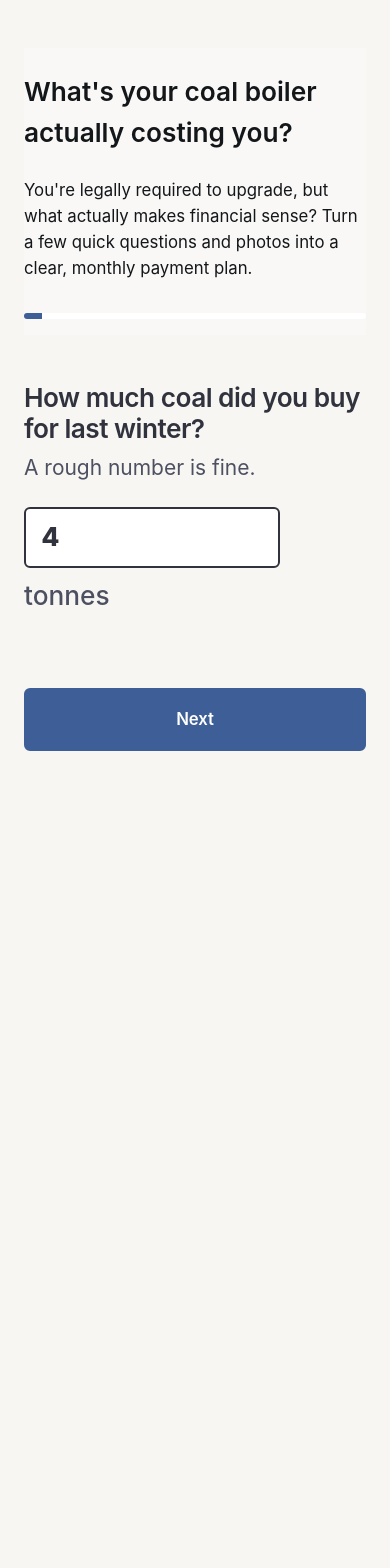
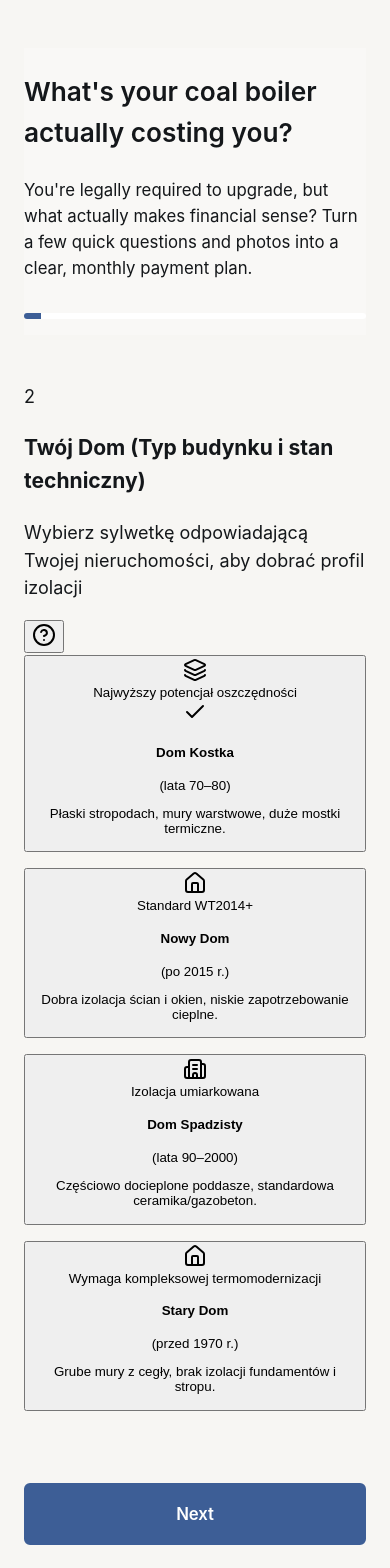
Before and after one commit to almahdc/HeatFit, a React (Vite) app: page / in a window 390 px wide. Shown: the top 1568 px of the page. Before the commit the page ends 1074 px from the top, so only its background shows below. Built offline with nearby package versions, Linux system fonts and the light colour scheme.

Commit message:
Add Archetype

```diff
--- a/package.json
+++ b/package.json
@@ -25,6 +25,7 @@
   },
   "dependencies": {
     "deploy": "^1.1.0",
+    "lucide-react": "^1.42.0",
     "npm": "^11.19.0",
     "react": "^18.3.1",
     "react-dom": "^18.3.1",
--- a/src/App.tsx
+++ b/src/App.tsx
@@ -35,6 +35,9 @@ import {
 import * as C from "./data/constants.pl";
 import { StyleTile } from "./StyleTile";
 
+import HouseTypeSelector from "./HouseTypeSelector";
+import { HouseArchetypeId } from "./Archetype";
+
 const zl = (n: number) => Math.round(n).toLocaleString("pl-PL");
 const band = (r: Range) => `${zl(r.low)} \u2013 ${zl(r.high)}`;
 
@@ -98,6 +101,7 @@ function toBand(b: C.SourcedBand): Range {
 // calculator that asks for floor area, and asking it first means the valuable
 // answer is given before any admin questions have a chance to lose people.
 const STEP_IDS = [
+  "houseType",
   "coalBought",
   "coalLeftOver",
   "coalType",
@@ -122,6 +126,24 @@ const STEP_IDS = [
 type StepId = (typeof STEP_IDS)[number];
 const idx = (id: StepId) => STEP_IDS.indexOf(id);
 
+export const CalculatorStep1Page: React.FC = () => {
+  const [selectedHouse, setSelectedHouse] =
+    useState<HouseArchetypeId>("kostka");
+
+  const handleHouseChange = (id: HouseArchetypeId) => {
+    setSelectedHouse(id);
+  };
+
+  return (
+    <div className="max-w-4xl mx-auto py-8 px-4">
+      <HouseTypeSelector
+        selectedHouseId={selectedHouse}
+        onSelectHouse={handleHouseChange}
+      />
+    </div>
+  );
+};
+
 export default function App() {
   // Route check: show style tile if requested
   const showStyleTile =
@@ -131,6 +153,8 @@ export default function App() {
   }
 
   // --- what they burn -------------------------------------------------------
+  const [selectedHouse, setSelectedHouse] =
+    useState<HouseArchetypeId>("kostka");
   const [coalBought, setCoalBought] = useState(4);
   const [coalLeftOver, setCoalLeftOver] = useState(0);
   const [coalType, setCoalType] = useState<C.CoalType>("orzech");
@@ -554,6 +578,27 @@ export default function App() {
               }}
             />
           </div>
+        </div>
+      )}
+
+      {showStep("houseType") && (
+        <div
+          ref={setStepRef("houseType")}
+          className={`step-block ${isActive("houseType") ? "active" : ""}`}
+        >
+          <HouseTypeSelector
+            selectedHouseId={selectedHouse}
+            onSelectHouse={setSelectedHouse}
+            className="mb-6"
+          />
+          {isActive("houseType") && (
+            <div className="step-nav">
+              <span /> {/* Empty spacer for alignment */}
+              <button type="button" className="btn-primary" onClick={next}>
+                Next
+              </button>
+            </div>
+          )}
         </div>
       )}
 
--- /dev/null
+++ b/src/ArchetypeData.tsx
@@ -0,0 +1,54 @@
+import { HouseArchetype } from "./Archetype";
+
+export const HOUSE_ARCHETYPES: HouseArchetype[] = [
+  {
+    id: "kostka",
+    title: "Dom Kostka",
+    subtitle: "lata 70–80",
+    description: "Płaski stropodach, mury warstwowe, duże mostki termiczne.",
+    badge: {
+      text: "Najwyższy potencjał oszczędności",
+      variant: "success",
+    },
+    defaultEnergyDemand: 160,
+    subsidyPriority: "highest",
+  },
+  {
+    id: "nowy-dom",
+    title: "Nowy Dom",
+    subtitle: "po 2015 r.",
+    description:
+      "Dobra izolacja ścian i okien, niskie zapotrzebowanie cieplne.",
+    badge: {
+      text: "Standard WT2014+",
+      variant: "neutral",
+    },
+    defaultEnergyDemand: 65,
+    subsidyPriority: "standard",
+  },
+  {
+    id: "spadzisty",
+    title: "Dom Spadzisty",
+    subtitle: "lata 90–2000",
+    description:
+      "Częściowo docieplone poddasze, standardowa ceramika/gazobeton.",
+    badge: {
+      text: "Izolacja umiarkowana",
+      variant: "neutral",
+    },
+    defaultEnergyDemand: 115,
+    subsidyPriority: "high",
+  },
+  {
+    id: "stary-przed-1970",
+    title: "Stary Dom",
+    subtitle: "przed 1970 r.",
+    description: "Grube mury z cegły, brak izolacji fundamentów i stropu.",
+    badge: {
+      text: "Wymaga kompleksowej termomodernizacji",
+      variant: "warning",
+    },
+    defaultEnergyDemand: 220,
+    subsidyPriority: "highest",
+  },
+];
--- /dev/null
+++ b/src/HouseTypeSelector.tsx
@@ -0,0 +1,154 @@
+import { Building2, Home, Layers, Check, HelpCircle } from "lucide-react";
+import { HouseArchetypeId, HouseSelectorProps, HouseBadge } from "./Archetype";
+import { HOUSE_ARCHETYPES } from "./ArchetypeData";
+
+/** Pomocniczy komponent renderujący ikonę dla danego typu budynku */
+const HouseIcon: React.FC<{ id: HouseArchetypeId; isSelected: boolean }> = ({
+  id,
+  isSelected,
+}) => {
+  const iconClasses = `w-5 h-5 transition-colors ${
+    isSelected ? "text-[#16697a]" : "text-slate-500"
+  }`;
+
+  switch (id) {
+    case "kostka":
+      return <Layers className={iconClasses} />;
+    case "nowy-dom":
+      return <Home className={iconClasses} />;
+    case "spadzisty":
+      return <Building2 className={iconClasses} />;
+    case "stary-przed-1970":
+      return <Home className={iconClasses} />;
+    default:
+      return <Building2 className={iconClasses} />;
+  }
+};
+
+/** Renderowanie badge'a informacyjnego */
+const BadgeTag: React.FC<{ badge: HouseBadge; isSelected: boolean }> = ({
+  badge,
+  isSelected,
+}) => {
+  const getVariantStyles = () => {
+    switch (badge.variant) {
+      case "success":
+        return "bg-emerald-50 text-emerald-700 border-emerald-200";
+      case "warning":
+        return "bg-amber-50 text-amber-700 border-amber-200";
+      case "neutral":
+      default:
+        return "bg-slate-100 text-slate-600 border-slate-200";
+    }
+  };
+
+  return (
+    <span
+      className={`text-[11px] font-semibold px-2 py-0.5 rounded-full border tracking-tight ${getVariantStyles()}`}
+    >
+      {badge.text}
+    </span>
+  );
+};
+
+export const HouseTypeSelector: React.FC<HouseSelectorProps> = ({
+  selectedHouseId,
+  onSelectHouse,
+  className = "",
+}) => {
+  return (
+    <div
+      className={`bg-white rounded-2xl border border-slate-200/80 p-6 shadow-sm ${className}`}
+    >
+      {/* Nagłówek sekcji */}
+      <div className="flex items-center justify-between mb-4">
+        <div className="flex items-center gap-3">
+          <span className="flex items-center justify-center w-7 h-7 rounded-lg bg-[#16697a] text-white font-bold text-sm">
+            2
+          </span>
+          <div>
+            <h3 className="text-base font-bold text-slate-900 tracking-tight">
+              Twój Dom (Typ budynku i stan techniczny)
+            </h3>
+            <p className="text-xs text-slate-500">
+              Wybierz sylwetkę odpowiadającą Twojej nieruchomości, aby dobrać
+              profil izolacji
+            </p>
+          </div>
+        </div>
+        <button
+          type="button"
+          aria-label="Pomoc przy wyborze typu domu"
+          className="text-slate-400 hover:text-slate-600 transition-colors p-1"
+        >
+          <HelpCircle className="w-4 h-4" />
+        </button>
+      </div>
+
+      {/* Siatka 4 kafelków (2 kolumny na desktopie, 1 na mobile) */}
+      <div className="grid grid-cols-1 md:grid-cols-2 gap-3.5">
+        {HOUSE_ARCHETYPES.map((house) => {
+          const isSelected = selectedHouseId === house.id;
+
+          return (
+            <button
+              key={house.id}
+              type="button"
+              onClick={() => onSelectHouse(house.id)}
+              aria-pressed={isSelected}
+              className={`group relative text-left p-4 rounded-xl border-2 transition-all duration-200 flex flex-col justify-between ${
+                isSelected
+                  ? "border-[#16697a] bg-[#16697a]/[0.03] shadow-sm ring-1 ring-[#16697a]/20"
+                  : "border-slate-200/90 bg-white hover:border-slate-300 hover:bg-slate-50/50"
+              }`}
+            >
+              {/* Górny wiersz: Ikona, Badge oraz Checkmark wyboru */}
+              <div className="flex items-start justify-between gap-2 mb-2.5 w-full">
+                <div className="flex items-center gap-2">
+                  <div
+                    className={`w-9 h-9 rounded-lg flex items-center justify-center transition-colors ${
+                      isSelected
+                        ? "bg-white shadow-xs border border-[#16697a]/20"
+                        : "bg-slate-100"
+                    }`}
+                  >
+                    <HouseIcon id={house.id} isSelected={isSelected} />
+                  </div>
+                  <BadgeTag badge={house.badge} isSelected={isSelected} />
+                </div>
+
+                {/* Zaznaczenie checkbox/checkmark */}
+                <div
+                  className={`w-5 h-5 rounded-full flex items-center justify-center transition-all ${
+                    isSelected
+                      ? "bg-[#16697a] text-white"
+                      : "border-2 border-slate-300 opacity-0 group-hover:opacity-60"
+                  }`}
+                >
+                  {isSelected && <Check className="w-3 h-3 stroke-[3]" />}
+                </div>
+              </div>
+
+              {/* Treść: Tytuł, Subtitle i Opis techniczny */}
+              <div>
+                <div className="flex items-baseline gap-1.5 mb-1">
+                  <h4 className="text-sm font-bold text-slate-900 leading-tight">
+                    {house.title}
+                  </h4>
+                  <span className="text-xs font-normal text-slate-500">
+                    ({house.subtitle})
+                  </span>
+                </div>
+                <p className="text-xs text-slate-600 leading-relaxed">
+                  {house.description}
+                </p>
+              </div>
+            </button>
+          );
+        })}
+      </div>
+    </div>
+  );
+};
+
+export default HouseTypeSelector;
```
Also changed, not shown: src/Archetype.tsx (added), 1 other file (tests, documents, lock files or other folders).
